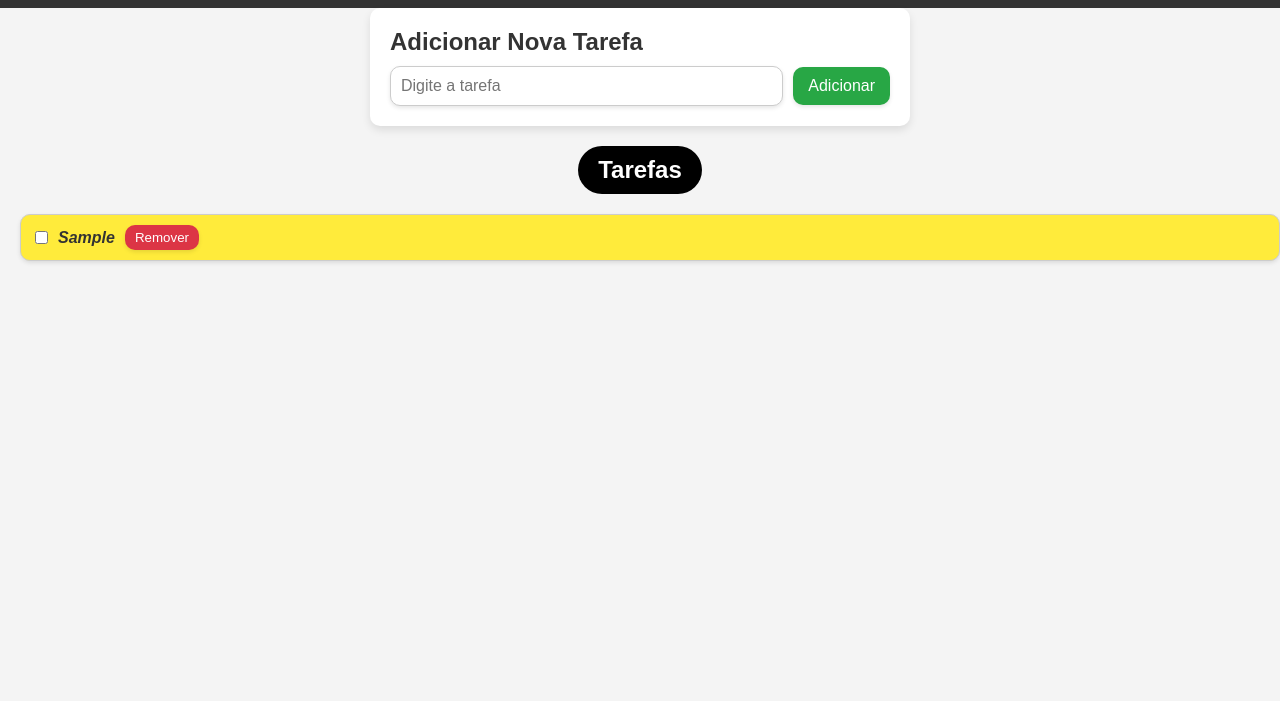
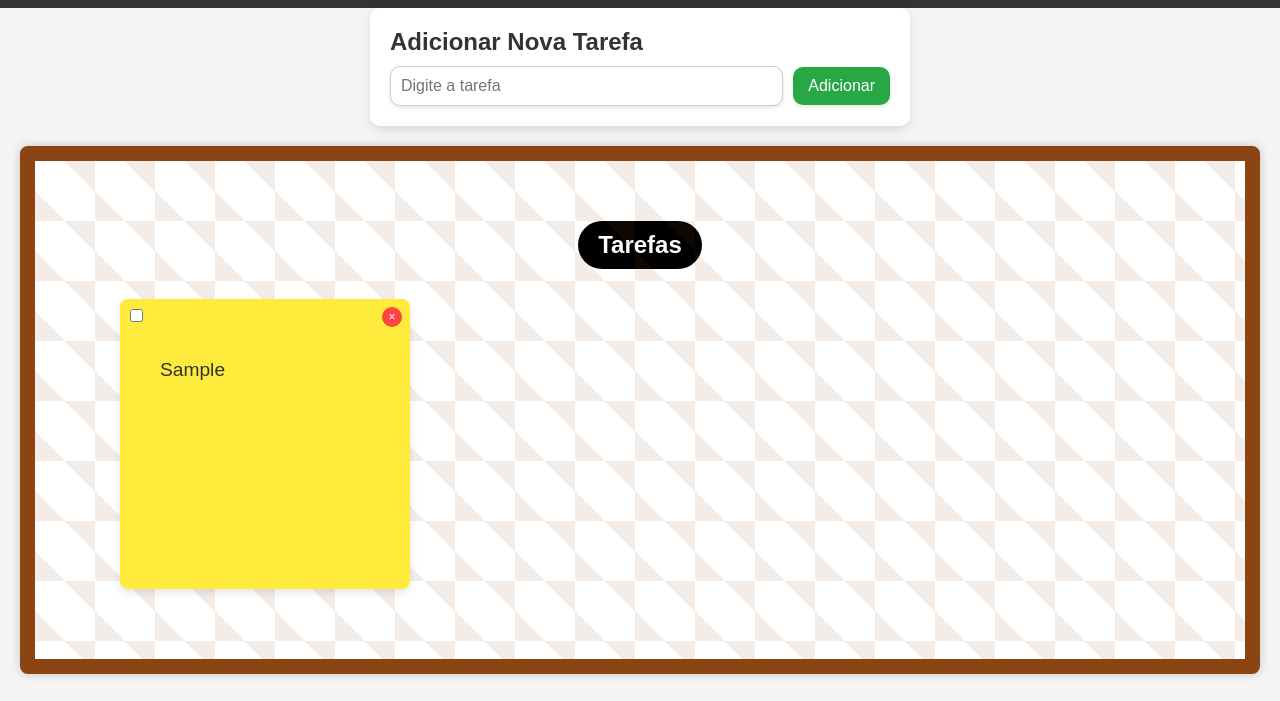
Before and after one commit to cauaenzo/Geren_Taref, a plain HTML site: page index.html in a window 1280 px wide. Both pictures are taken after typing "Sample" into the empty fields and a click on the button "Adicionar". Shown: the part 99-800 px from the top of the page. Drawn offline with Linux system fonts and the light colour scheme.

Commit message:
:construction:

```diff
--- a/css/styles.css
+++ b/css/styles.css
@@ -98,16 +98,18 @@ header h1 {
 }
 
 #task-list li {
-    background-color: #ffeb3b; /* Amarelo para post-it não fixado */
-    margin-bottom: 10px;
-    padding: 10px;
-    border: 1px solid #ccc;
+    background-color: #ffeb3b;
+    padding: 25px;
+    border-radius: 8px;
+    box-shadow: 0 4px 8px rgba(0, 0, 0, 0.1);
     display: flex;
-    align-items: center;
-    border-radius: 10px; /* Bordas arredondadas */
-    box-shadow: 0 2px 4px rgba(0, 0, 0, 0.1);
-    font-weight: bold; /* Texto em negrito */
-    font-style: italic; /* Texto em itálico */
+    flex-direction: column;
+    position: relative;
+    width: 240px;
+    height: 240px;
+    transition: transform 0.2s;
+    overflow: hidden;
+    margin: 10px; /* Margem adicional */
 }
 
 /* Estilo para tarefas fixadas */
@@ -120,24 +122,37 @@ header h1 {
     margin-left: 20px; /* Espaço para diferenciar */
 }
 
-/* Estilo para a caixa de seleção e botões */
+/* Ajuste do checkbox */
 #task-list li input[type="checkbox"] {
-    margin-right: 10px;
+    position: absolute;
+    top: 10px;
+    left: 10px;
+    margin: 0;
 }
 
+/* Estilo do botão remover */
 #task-list li button {
-    background-color: #dc3545;
+    position: absolute;
+    top: 8px;
+    right: 8px;
+    background-color: #ff4444;
     color: white;
     border: none;
+    border-radius: 50%;
+    width: 20px;
+    height: 20px;
+    font-size: 12px;
+    display: flex;
+    align-items: center;
+    justify-content: center;
     cursor: pointer;
-    border-radius: 10px; /* Bordas arredondadas */
-    padding: 5px 10px;
-    box-shadow: 0 2px 4px rgba(0, 0, 0, 0.1);
-    margin-left: 10px;
+    padding: 0;
+    line-height: 1;
+    transition: background-color 0.2s;
 }
 
 #task-list li button:hover {
-    background-color: #c82333;
+    background-color: #cc0000;
 }
 
 /* Estilo para o título "Tarefas" */
@@ -240,3 +255,76 @@ header h1 {
         padding: 6px 10px; /* Menor padding para o botão */
     }
 }
+
+/* Estilo para a seção que contém a lista de tarefas */
+#task-list {
+    background-color: white;
+    border: 15px solid #8B4513;
+    border-radius: 8px;
+    margin: 20px;
+    padding: 40px;
+    box-shadow: 0 0 10px rgba(0,0,0,0.2);
+    position: relative;
+}
+
+/* Efeito de textura para o quadro */
+#task-list::before {
+    content: '';
+    position: absolute;
+    top: 0;
+    left: 0;
+    right: 0;
+    bottom: 0;
+    background: linear-gradient(45deg,
+        rgba(139, 69, 19, 0.1) 25%,
+        transparent 25%,
+        transparent 75%,
+        rgba(139, 69, 19, 0.1) 75%);
+    background-size: 60px 60px;
+    pointer-events: none;
+}
+
+/* Ajuste do texto dentro do post-it */
+#task-list li span {
+    margin: 35px 15px 15px 15px;
+    font-size: 1.2em;
+    word-wrap: break-word;
+}
+
+/* Ajuste do grid para os post-its */
+#tasks {
+    position: relative;
+    z-index: 1;
+    display: grid;
+    grid-template-columns: repeat(auto-fill, minmax(240px, 1fr));
+    gap: 50px;
+    padding: 40px;
+    justify-items: center;
+    align-items: start;
+    margin: 20px;
+}
+
+/* Ajuste para telas menores */
+@media (max-width: 768px) {
+    #task-list {
+        padding: 30px;
+        margin: 15px;
+    }
+
+    #tasks {
+        padding: 30px;
+        margin: 15px;
+    }
+}
+
+@media (max-width: 480px) {
+    #task-list {
+        padding: 20px;
+        margin: 10px;
+    }
+
+    #tasks {
+        padding: 20px;
+        margin: 10px;
+    }
+}
--- a/js/script.js
+++ b/js/script.js
@@ -28,7 +28,8 @@ document.addEventListener('DOMContentLoaded', function() {
 
         // Cria o botão de remover
         const removeButton = document.createElement('button');
-        removeButton.textContent = 'Remover';
+        removeButton.textContent = '×';
+        removeButton.setAttribute('aria-label', 'Remover tarefa');
         removeButton.addEventListener('click', function() {
             li.remove();
             updateBatchActionsVisibility();
```
